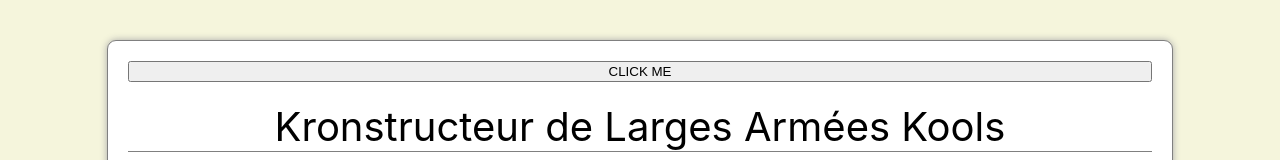
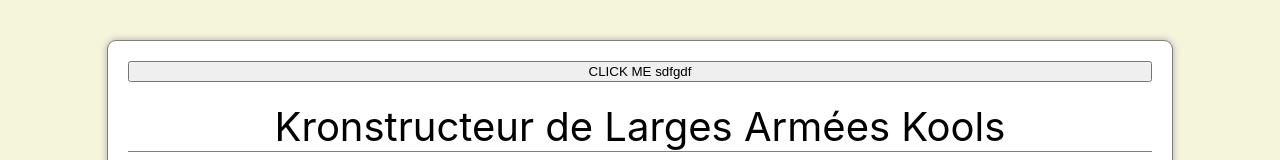
Before and after one commit to AdrienTurmo/klak, a React (Create React App) app: page / in a window 1280 px wide. Shown: the top 160 px of the page. Built offline with nearby package versions, Linux system fonts and the light colour scheme; no server answers.

Commit message:
socket io 2

```diff
--- a/server.js
+++ b/server.js
@@ -27,5 +27,8 @@ io.on('connection', (socket) => {
 
   socket.on('TOTOTO', () => {
     console.log('TOTOTO');
+    socket.emit('RETURNTOSENDER', {
+      data: 'ploup',
+    });
   });
 });
--- a/src/components/organisms/App.tsx
+++ b/src/components/organisms/App.tsx
@@ -30,9 +30,13 @@ export const App: React.FC = () => {
     socket.emit('TOTOTO');
   };
 
+  socket.on('RETURNTOSENDER', (data) => {
+    console.log(data);
+  });
+
   return (
     <div className={styles.AppContainer}>
-      <button onClick={emitTruc}>CLICK ME</button>
+      <button onClick={emitTruc}>CLICK ME sdfgdf</button>
       <HomeHeader />
       {!army && (
         <>
```
